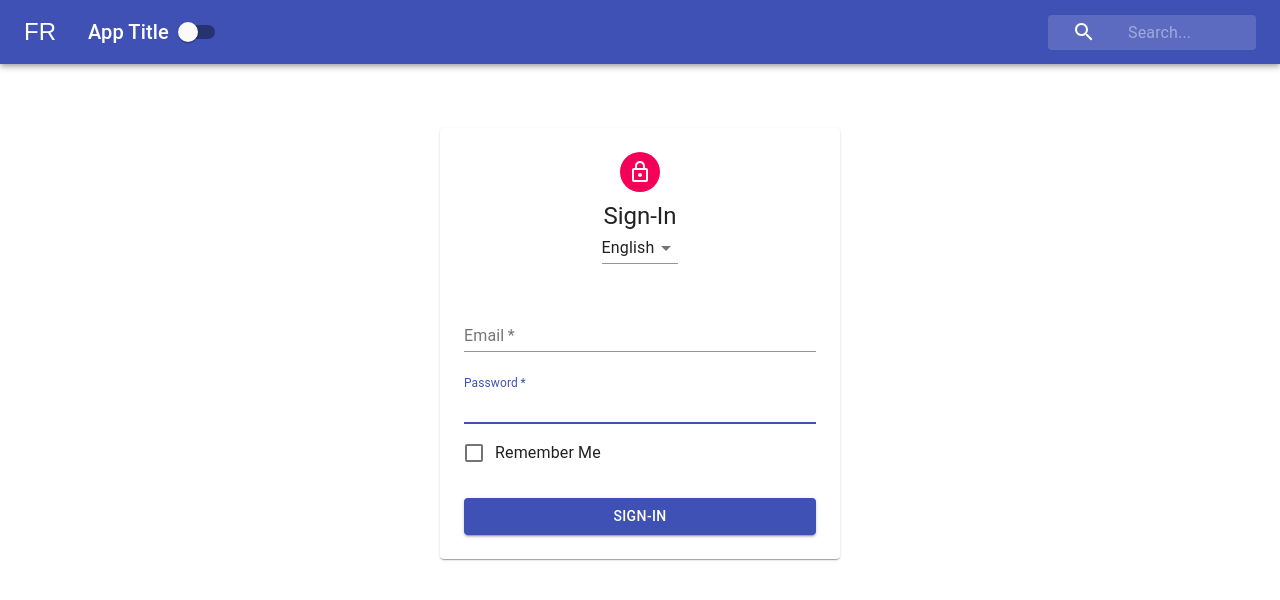
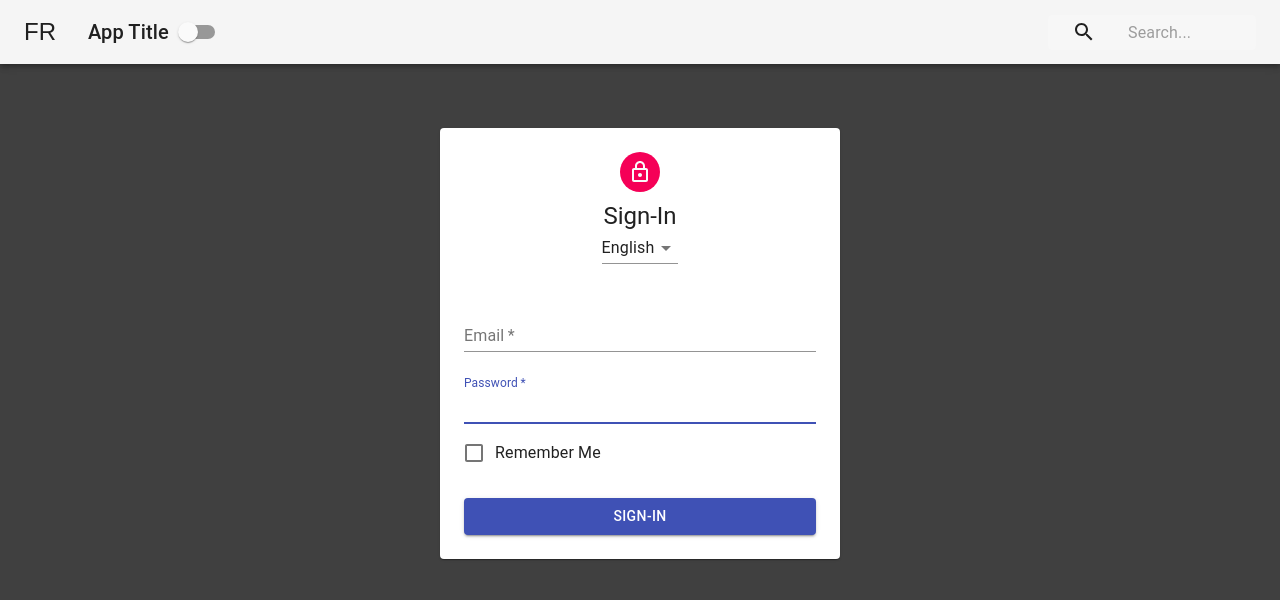
Before and after one commit to alan-xavier-16/An-Intro-to-Context-API-in-React, a React (Create React App) app: page / in a window 1280 px wide. Shown: the top 600 px of the page. Built offline with nearby package versions, Linux system fonts and the light colour scheme.

Commit message:
Add Consuming to the ThemeContext

```diff
--- a/src/Navbar.js
+++ b/src/Navbar.js
@@ -8,13 +8,16 @@
 import SearchIcon from "@material-ui/icons/Search";
 import { withStyles } from "@material-ui/core/styles";
 import styles from "./styles/NavbarStyles";
+import { ThemeContext } from "./contexts/ThemeContext";
 
 class Navbar extends Component {
+  static contextType = ThemeContext;
   render() {
+    const { isDarkMode } = this.context;
     const { classes } = this.props;
     return (
       <div className={classes.root}>
-        <AppBar position="static" color="primary">
+        <AppBar position="static" color={isDarkMode ? "default" : "primary"}>
           <Toolbar>
             <IconButton className={classes.menuButton} color="inherit">
               <span>FR</span>
--- a/src/PageContent.js
+++ b/src/PageContent.js
@@ -1,9 +1,14 @@
 import React, { Component } from "react";
+import { ThemeContext } from "./contexts/ThemeContext";
 
 export default class PageContent extends Component {
+  static contextType = ThemeContext;
   render() {
+    const { isDarkMode } = this.context;
     const styles = {
-      backgroundColor: "white",
+      backgroundColor: isDarkMode
+        ? "rgba(0, 0, 0, 0.75)"
+        : "rgba(255, 255, 255, 0.6)",
       height: "100vh",
       width: "100vw"
     };
```
